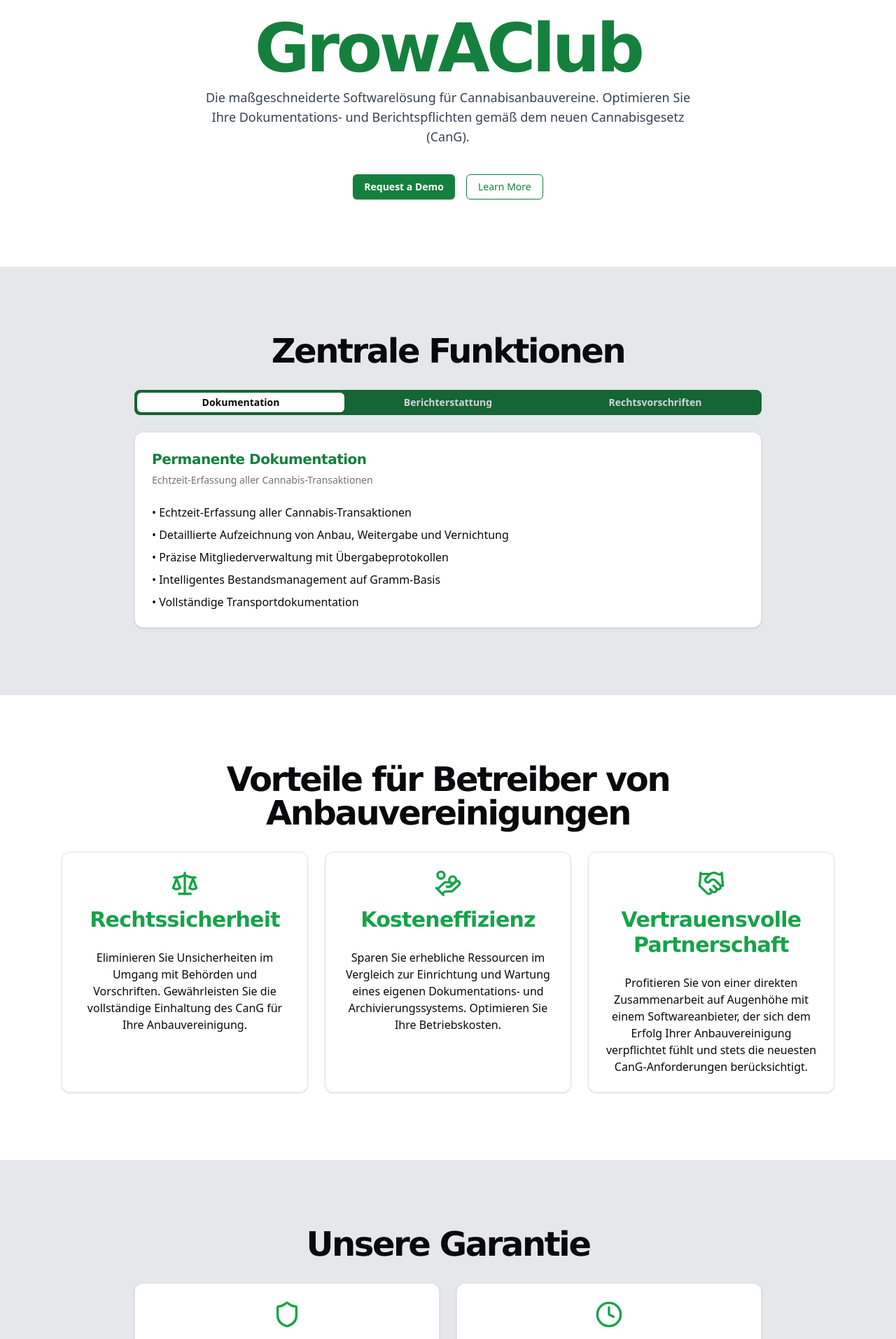
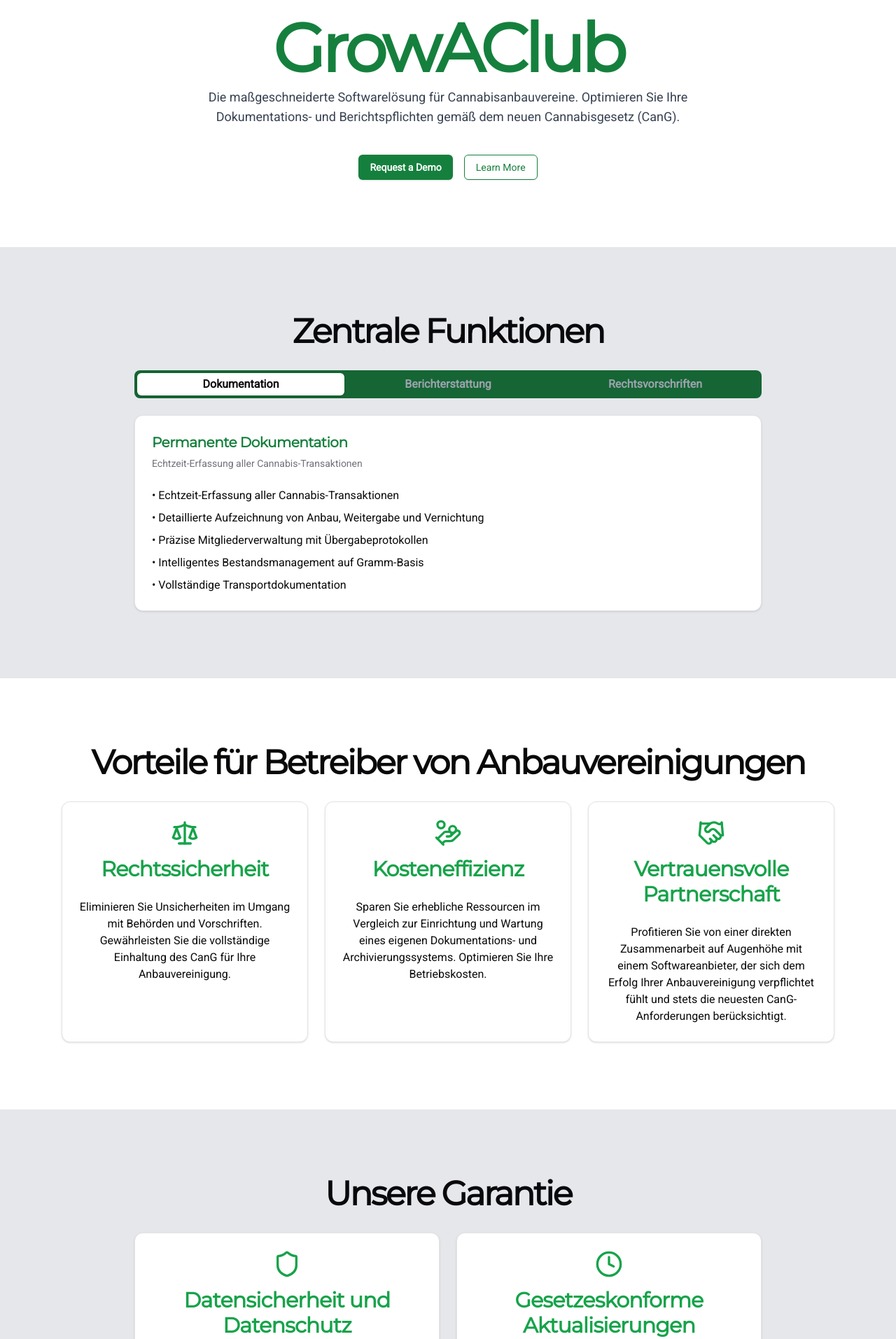
Before and after one commit to henningsieh/GrowAClub-One-Pager, a Next.js app: page / in a window 1280 px wide. Shown: the part 187-2100 px from the top of the page at 70% size. Built offline with nearby package versions, Linux system fonts and the light colour scheme.

Commit message:
new fonts: for Headings: Montserrat, for Body Text: Open Sans

```diff
--- a/app/globals.css
+++ b/app/globals.css
@@ -4,6 +4,7 @@
 
 body {
   font-family:
+    "Roboto",
     system-ui,
     -apple-system,
     BlinkMacSystemFont,
@@ -22,7 +23,7 @@
 h4,
 h5,
 h6 {
-  font-family: Verdana, Geneva, Tahoma, sans-serif;
+  font-family: "Montserrat", Verdana, Geneva, Tahoma, sans-serif;
 }
 
 @layer utilities {
--- a/app/layout.tsx
+++ b/app/layout.tsx
@@ -1,5 +1,10 @@
 import type { Metadata } from "next";
 import "./globals.css";
+import { Montserrat } from "next/font/google"; // Import the Montserrat font
+import { Roboto } from "next/font/google"; // Import the Roboto font
+
+const montserratFont = Montserrat({ subsets: ["latin"], weight: "400" }); // Load the Montserrat font
+const robotoFont = Roboto({ subsets: ["latin"], weight: "400" }); // Load the Roboto font
 
 export const metadata: Metadata = {
   title: "GrowAClub | by Growers.land",
@@ -14,7 +19,11 @@
 }>) {
   return (
     <html lang="en" className="scroll-smooth">
-      <body className={`mx-auto antialiased`}>{children}</body>
+      <body
+        className={`mx-auto antialiased ${robotoFont.className} ${montserratFont.className}`}
+      >
+        {children}
+      </body>
     </html>
   );
 }
--- a/app/page.tsx
+++ b/app/page.tsx
@@ -133,7 +133,7 @@
 
       {/* Mobile Menu */}
       {mobileMenuOpen && (
-        <nav className="fixed left-0 top-14 flex w-full flex-col items-center bg-gray-50 pb-2 shadow-md dark:bg-stone-800 md:hidden">
+        <nav className="fixed left-0 top-14 flex w-full flex-col items-center bg-gray-100 pb-2 shadow-md dark:bg-zinc-800 md:hidden">
           {/* Added flex and items-center */}
           <Link
             className="block border-b border-gray-300 px-4 py-2 text-sm font-medium text-gray-800 dark:border-gray-700 dark:text-gray-200"
@@ -163,15 +163,15 @@
           <div className="container mx-auto max-w-6xl px-4 md:px-6">
             <div className="flex flex-col items-center space-y-10 text-center">
               <div className="space-y-2">
-                <h1 className="text-xl font-bold tracking-tighter sm:text-2xl md:text-3xl lg:text-4xl">
+                <p className="text-xl font-bold tracking-tighter sm:text-2xl md:text-3xl lg:text-4xl">
                   CanG konform mit
-                </h1>
+                </p>
 
-                <h2 className="pt-2 text-5xl font-bold tracking-tighter sm:text-6xl md:text-7xl lg:text-8xl">
+                <h1 className="pt-2 text-6xl font-bold tracking-tighter sm:text-6xl md:text-7xl lg:text-8xl">
                   <span className="text-green-700 dark:text-yellow-500">
                     GrowAClub
                   </span>
-                </h2>
+                </h1>
 
                 <p className="mx-auto max-w-[700px] text-gray-700 dark:text-gray-300 md:text-lg">
                   Die maßgeschneiderte Softwarelösung für Cannabisanbauvereine.
@@ -203,22 +203,22 @@
             </h2>
             <Tabs defaultValue="documentation" className="w-full">
               <div className="mx-auto max-w-4xl">
-                <TabsList className="grid min-h-24 w-full grid-cols-1 bg-green-800 dark:bg-yellow-800 md:min-h-9 md:grid-cols-3">
+                <TabsList className="grid min-h-28 w-full grid-cols-1 bg-green-800 dark:bg-yellow-700 md:min-h-10 md:grid-cols-3">
                   <TabsTrigger
                     value="documentation"
-                    className="w-full font-bold data-[state=inactive]:text-gray-300"
+                    className="w-full text-base font-bold data-[state=inactive]:text-gray-400"
                   >
                     Dokumentation
                   </TabsTrigger>
                   <TabsTrigger
                     value="reporting"
-                    className="w-full font-bold data-[state=inactive]:text-gray-300"
+                    className="w-full text-base font-bold data-[state=inactive]:text-gray-400"
                   >
                     Berichterstattung
                   </TabsTrigger>
                   <TabsTrigger
                     value="compliance"
-                    className="w-full font-bold data-[state=inactive]:text-gray-300"
+                    className="w-full text-base font-bold data-[state=inactive]:text-gray-400"
                   >
                     Rechtsvorschriften
                   </TabsTrigger>
@@ -380,7 +380,7 @@
               <Card className="dark:bg-stone-900">
                 <CardHeader>
                   <Shield className="mx-auto mb-2 h-10 w-10 text-green-600 dark:text-yellow-500" />
-                  <CardTitle className="text-center text-xl text-green-600 dark:text-yellow-500">
+                  <CardTitle className="text-center text-3xl text-green-600 dark:text-yellow-500">
                     Datensicherheit und Datenschutz
                   </CardTitle>
                 </CardHeader>
@@ -393,7 +393,7 @@
               <Card className="dark:bg-stone-900">
                 <CardHeader>
                   <Clock className="mx-auto mb-2 h-10 w-10 text-green-600 dark:text-yellow-500" />
-                  <CardTitle className="text-center text-xl text-green-600 dark:text-yellow-500">
+                  <CardTitle className="text-center text-3xl text-green-600 dark:text-yellow-500">
                     Gesetzeskonforme Aktualisierungen
                   </CardTitle>
                 </CardHeader>
```
